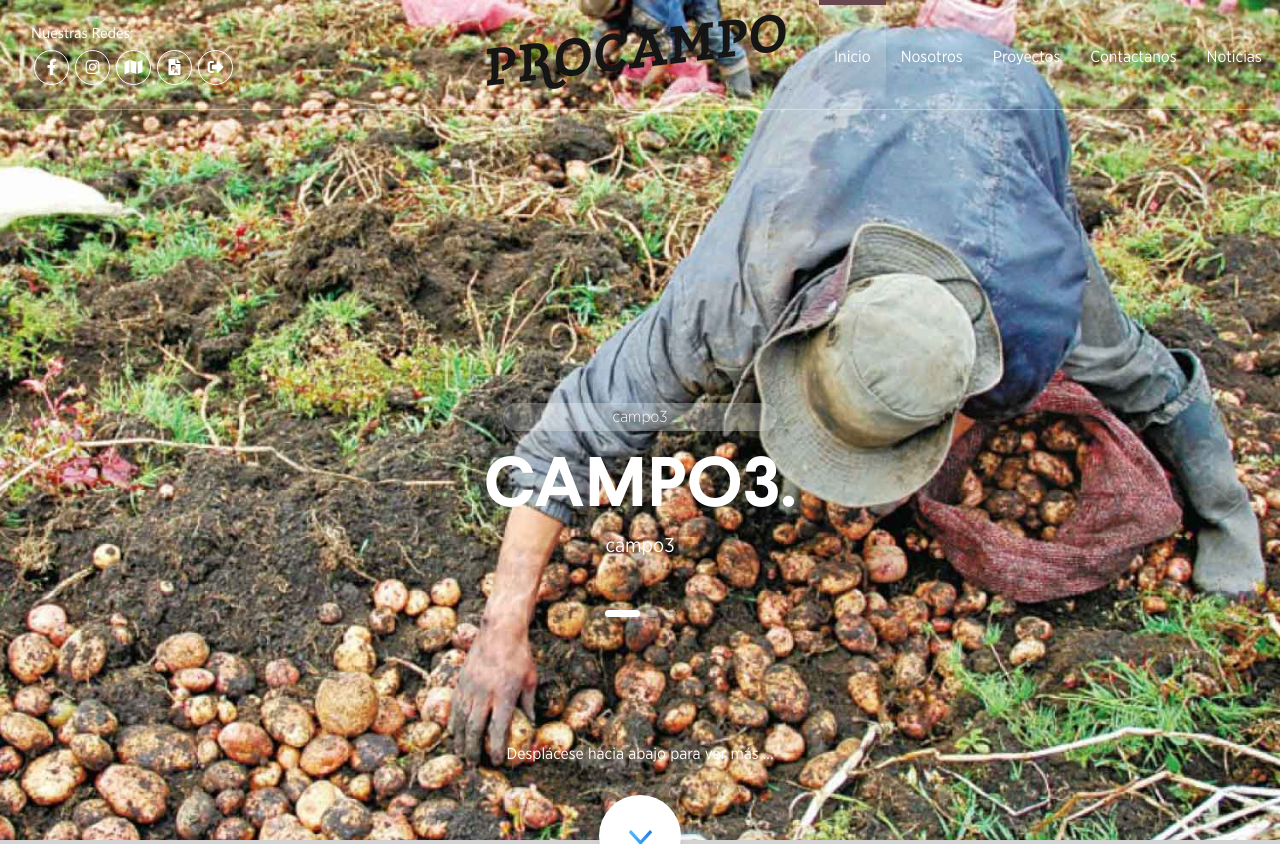
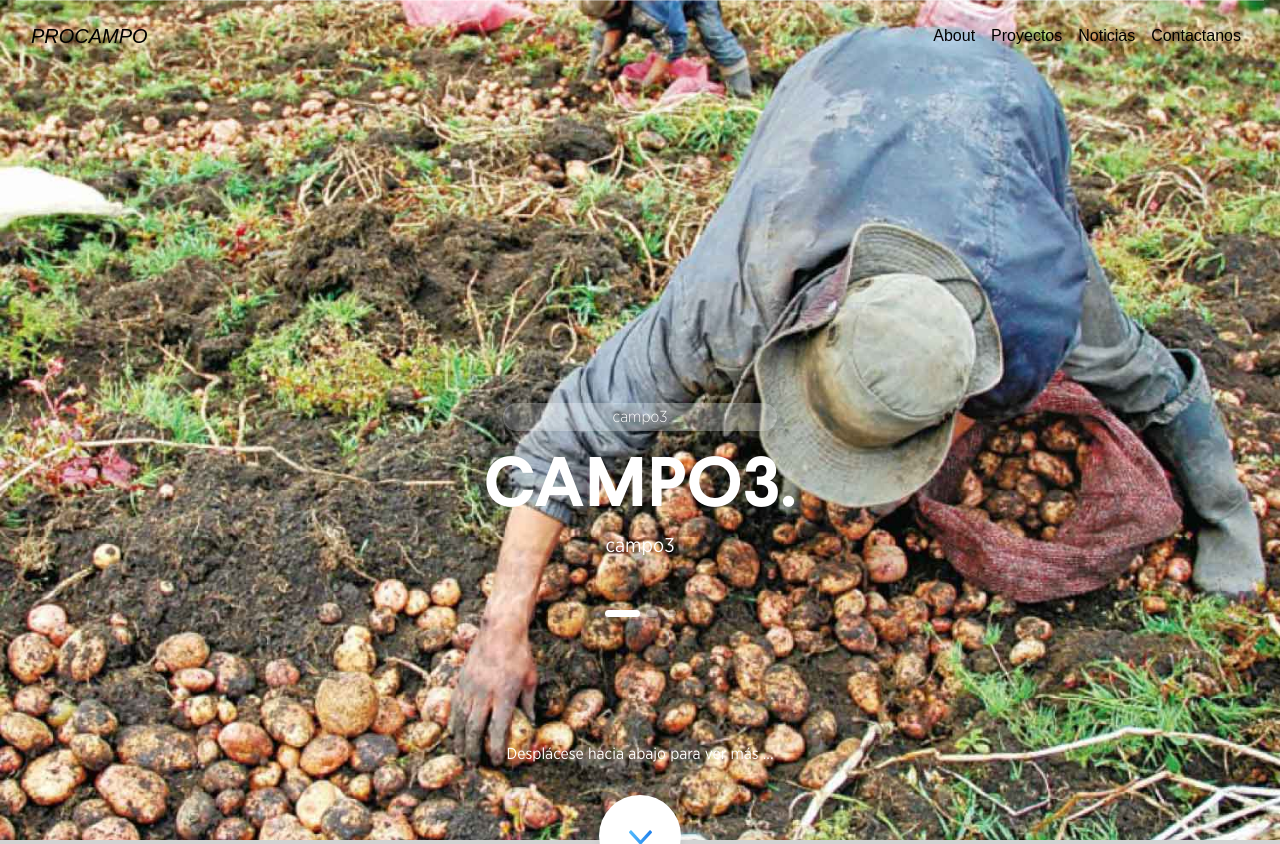
Before and after one commit to JuankoGmzk/Procampo, a PHP site: page /index.php in a window 1280 px wide. Shown: the top 844 px of the page. Run offline with PHP 8.4, Linux system fonts and the light colour scheme; the visitor is signed in with stand-in values (Sample User, id 1); some libraries are stand-ins or nearby versions.

Commit message:
Modificamos en Navar

```diff
--- a/index.php
+++ b/index.php
@@ -38,6 +38,22 @@ ini_set('error_reporting',0);
 
 <body>
 
+
+<nav class="navbar navbar-expand-lg navbar-light fixed-top py-3" id="mainNav">
+            <div class="container">
+                <a style="color:black;" class="navbar-brand js-scroll-trigger" href="#page-top"><i>PROCAMPO</i></a><button class="navbar-toggler navbar-toggler-right" type="button" data-toggle="collapse" data-target="#navbarResponsive" aria-controls="navbarResponsive" aria-expanded="false" aria-label="Toggle navigation"><span class="navbar-toggler-icon"></span></button>
+                <div class="collapse navbar-collapse" id="navbarResponsive">
+                    <ul class="navbar-nav ml-auto my-2 my-lg-0">
+                        <li  class="nav-item"><a  style="color:black;" class="nav-link js-scroll-trigger" href="#about-us">About</a></li>
+                        <li class="nav-item"><a  style="color:black;" class="nav-link js-scroll-trigger" href="#portfolio">Proyectos</a></li>
+                        <li class="nav-item"><a style="color:black;" class="nav-link js-scroll-trigger" href="#news">Noticias</a></li>
+                        <li class="nav-item"><a style="color:black;" class="nav-link js-scroll-trigger" href="#contact">Contactanos</a></li>
+
+                    </ul>
+                </div>
+            </div>
+        </nav>
+
     <div id="fh5co-hero-carousel" class="carousel slide header" data-ride="carousel">
         <nav class="navbar fixed-top navbar-expand-xl">
             <div class="container">
@@ -47,61 +63,11 @@ ini_set('error_reporting',0);
 
                 <div id="my-nav" class="collapse navbar-collapse">
 
-                    <div>
-                        <p class="text-left follow">Nuestras Redes:</p>
-                        <ul class="navbar-nav float-left social-links">
 
-                        <?php if( !isset($_SESSION['usuario'])) { ?>  <li class="nav-item">
-                                <a href="Login/login.php" class="tooltip33" ><i class="fas fa-user-tag"> </i><span class="tooltiptext">Iniciar Sesión</span>  </a>
-                                <?php } ?></li>
-                            <li class="nav-item">
-                                <a class="nav-link" href="https://www.facebook.com/"><i class="fab fa-facebook-f"></i></a>
-                            </li>
-                            <li class="nav-item"><a class="nav-link" href="#"><i class="fab fa-instagram"></i></a>
-                            </li>
-                             <li class="nav-item"><a class="tooltip33" href="dashboard.php"><i class="fas fa-map"></i> <span class="tooltiptext">Centro de datos</span> </a>
-                                </li>
-
-                            <?php if( $_SESSION['rango'] == 2) { ?> <li class="nav-item"><a class="tooltip33" href="proyectos-theme"><i class="fas fa-file-prescription"></i> <span class="tooltiptext">Proyectos</span> </a>
-                                <?php } ?></li>
-
-                                <?php if( isset($_SESSION['usuario'])) { ?>   <li class="nav-item"><a class="tooltip33" href="Login/logout.php"><i class="fas fa-sign-out-alt"></i> <span class="tooltiptext">Cerrar Sesión</span></a>
-                                    <?php } ?></li>
-
-                        </ul>
-                    </div>
-
-                    <ul class="navbar-nav mx-auto logo-desktop">
-                        <li class="nav-item active">
-                            <a class="nav-link" href="#"><img src="images/img/logo/logo2.png" alt="Vista Pro" /></a>
-                        </li>
-                    </ul>
-
-                    <ul class="navbar-nav float-right menu-links">
-
-                        <li class="nav-item">
-                            <a class="nav-link active" href="#">Inicio</a>
-                        </li>
-                        <li class="nav-item">
-                            <a class="nav-link" href="#about-us">Nosotros</a>
-                        </li>
-                        <li class="nav-item">
-                            <a class="nav-link" href="#portfolio">Proyectos</a>
-                        </li>
-                        <li class="nav-item">
-                            <a class="nav-link" href="#contact">Contactanos</a>
-                        </li>
-
-                        <li class="nav-item">
-                            <a class="nav-link" href="#news">Noticias</a>
-                      </li>
-
-
-
-                    </ul>
                 </div>
             </div>
         </nav>
+
 
         <div class="carousel-inner">
             <div class="carousel-item active">
```
